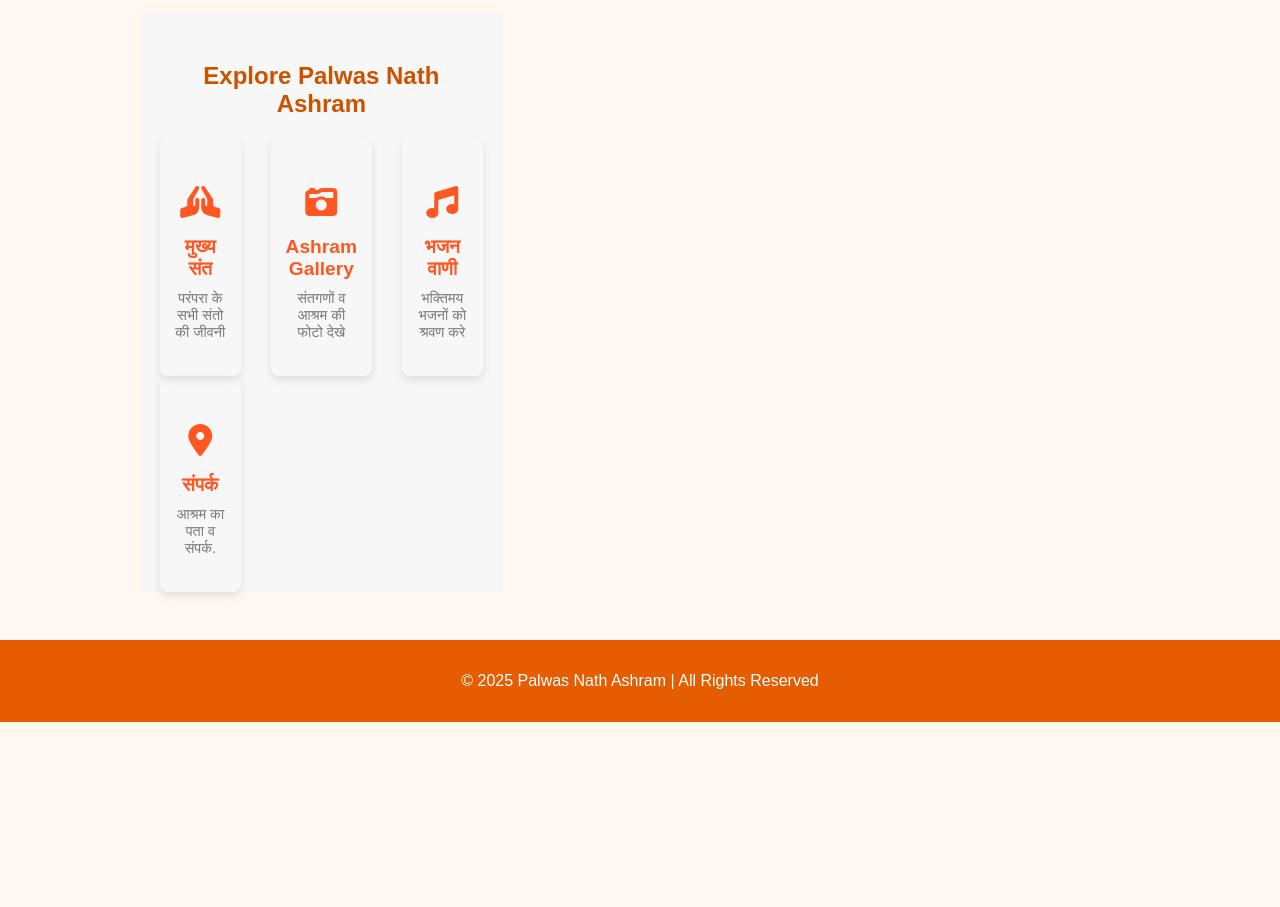
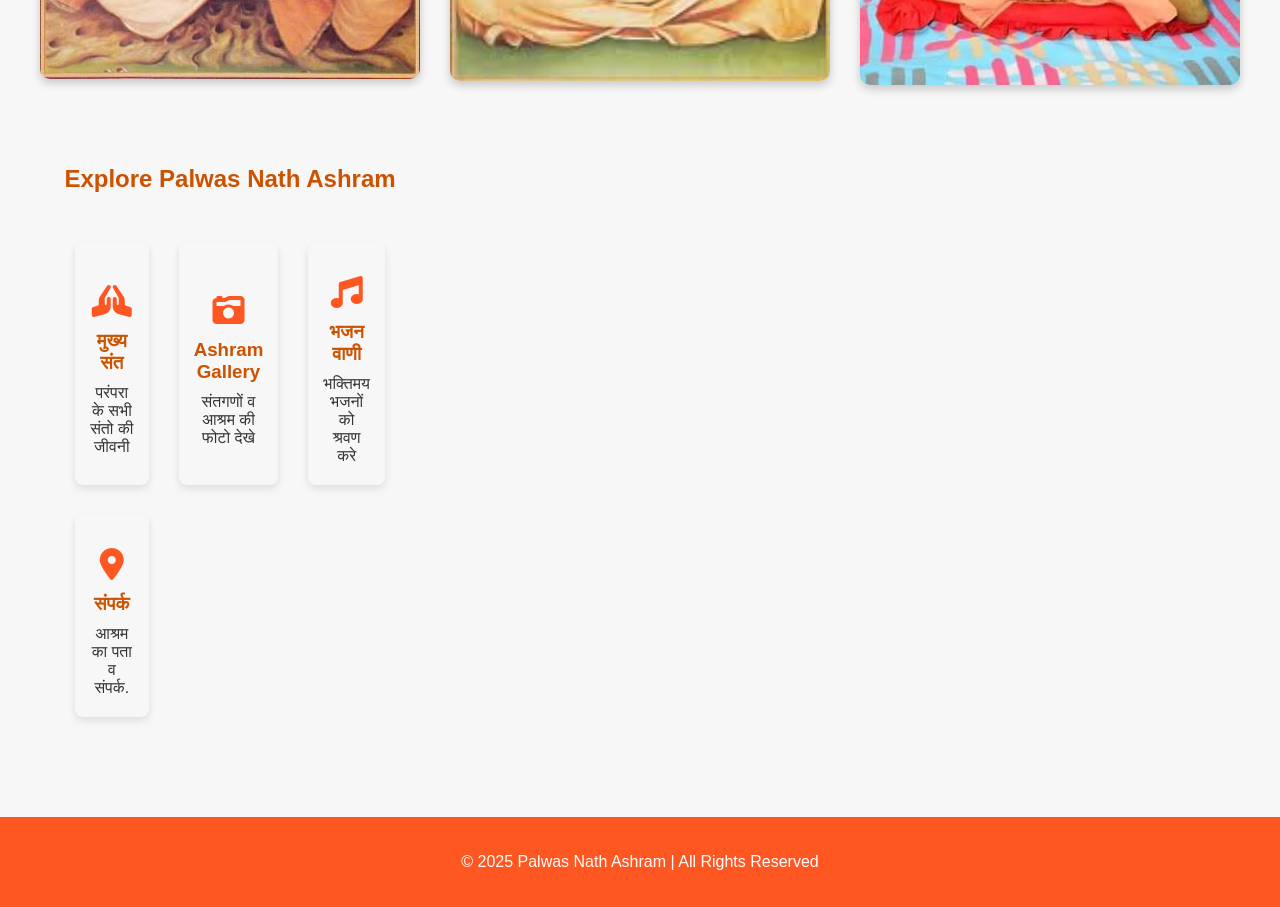
Before and after one commit to omprime8929/Nathji-Palwas, a plain HTML site: page index.html in a window 1280 px wide. Shown: the part 836-1743 px from the top of the page. Before the commit the page ends 1558 px from the top, so only its background shows below. Drawn offline with Linux system fonts and the light colour scheme.

Commit message:
Update style.css

```diff
--- a/style.css
+++ b/style.css
@@ -18,67 +18,110 @@ button:hover { background: #cc5200; }
 form input, form textarea { width: 100%; padding: 0.5rem; margin-bottom: 1rem; border: 1px solid #ccc; border-radius: 5px; }
 
 /* -------------------------------------------------------------------------- */
-/* FORCED ID-BASED FIX: PASTE THIS AT THE VERY END OF YOUR style.css FILE */
+/* Global Reset and Body Styling */
 /* -------------------------------------------------------------------------- */
-
-/* Targetting the main section wrapper */
-#quick-links {
-    padding: 30px 20px !important;
-    text-align: center !important;
-    background-color: #f7f7f7 !important;
-    width: 100% !important; /* Ensuring full width */
+body {
+    /* Basic font and background */
+    font-family: sans-serif;
+    background-color: #f7f7f7; /* Light off-white background */
+    margin: 0;
+    padding: 0;
 }
 
-/* Targetting the tile wrapper by ID and class */
-#quick-links .tile-container {
-    display: grid !important;
-    grid-template-columns: 1fr 1fr 1fr !important; /* FORCED 3-COLUMN */
-    gap: 30px !important;
-
-    /* Center the tile group and force wide width */
-    max-width: 1200px !important;
-    margin: 0 auto !important;
-    padding: 0 !important;
+/* -------------------------------------------------------------------------- */
+/* Header and Navigation Bar Styling */
+/* -------------------------------------------------------------------------- */
+/* Ensures main content is centered on the page */
+.main-content {
+    max-width: 1200px;
+    margin: 0 auto;
+    padding: 0 20px;
 }
 
-/* Targetting individual tiles */
-#quick-links .tile {
-    text-decoration: none !important;
-    color: #333 !important;
-    padding: 15px !important;
-    box-shadow: 0 4px 8px rgba(0, 0, 0, 0.1) !important;
-    border-radius: 8px !important;
-
-    display: flex !important;
-    flex-direction: column !important;
-    justify-content: center !important;
-    align-items: center !important;
-    height: 100% !important;
+nav {
+    background-color: #ff5722; /* Your orange color */
+    color: white;
+    padding: 10px 20px;
+    display: flex;
+    justify-content: space-between;
+    align-items: center;
 }
 
-/* Targetting content spacing */
-#quick-links .tile h3 {
-    margin: 10px 0 5px 0 !important;
-    color: #ff5722 !important;
-    font-size: 1.2em !important;
+/* Add more styling for the navigation links (ul, li, a) as needed */
+
+
+/* -------------------------------------------------------------------------- */
+/* Image Grid / Saints Section (Adjusted for 3 images in a row) */
+/* -------------------------------------------------------------------------- */
+.container {
+    max-width: 1200px;
+    margin: 30px auto;
+    padding: 0 20px;
+    display: grid;
+    /* Sets up 3 equal columns for the images */
+    grid-template-columns: 1fr 1fr 1fr;
+    gap: 30px;
 }
 
-#quick-links .tile p {
-    margin-top: 5px !important;
-    margin-bottom: 5px !important;
-    font-size: 0.9em !important;
-    color: #777 !important;
+.container img {
+    width: 100%; /* Makes image fill the grid column */
+    height: auto;
+    border-radius: 10px;
+    box-shadow: 0 4px 10px rgba(0, 0, 0, 0.2);
 }
 
-#quick-links .tile i {
-    margin-bottom: 8px !important;
+
+/* -------------------------------------------------------------------------- */
+/* Tile Section Layout (Quick Links) */
+/* -------------------------------------------------------------------------- */
+.tile-section {
+    padding: 30px 15px;
+    text-align: center;
+    background-color: #f7f7f7;
 }
 
-/* Mobile Responsiveness (Forced) */
-@media (max-width: 768px) {
-    #quick-links .tile-container {
-        grid-template-columns: 1fr !important;
-        gap: 20px !important;
-        padding: 0 15px !important;
-    }
+.tile-container {
+    display: grid;
+    /* Sets the 3-column horizontal layout */
+    grid-template-columns: 1fr 1fr 1fr;
+    gap: 30px;
+    max-width: 1200px;
+    margin: 0 auto;
+    padding: 30px 20px;
 }
+
+/* Individual Tile Styling */
+.tile {
+    text-decoration: none;
+    color: #333;
+    padding: 15px;
+    box-shadow: 0 4px 8px rgba(0, 0, 0, 0.1);
+    border-radius: 8px;
+    text-align: center;
+    display: flex;
+    flex-direction: column;
+    justify-content: center;
+    align-items: center;
+}
+
+/* Content Spacing */
+.tile h3, .tile p {
+    margin-top: 5px;
+    margin-bottom: 5px;
+}
+
+.tile i {
+    margin-bottom: 8px;
+}
+
+/* -------------------------------------------------------------------------- */
+/* Footer Styling (Ensure it sticks to the bottom) */
+/* -------------------------------------------------------------------------- */
+footer {
+    background-color: #ff5722; /* Your orange color */
+    color: white;
+    text-align: center;
+    padding: 20px 0;
+    width: 100%;
+    margin-top: 40px; /* Space above footer */
+}
```
